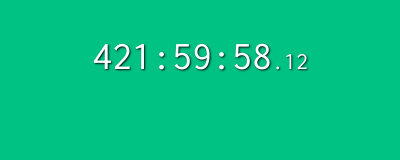
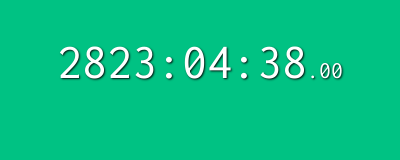
Before and after one commit to denzeltimajo/doomsday_clock, an Electron app: page index.html in a window 400 px wide. Drawn offline with Linux system fonts and the light colour scheme.

Commit message:
Implemented timer functionality

```diff
--- a/assets/css/main.css
+++ b/assets/css/main.css
@@ -8,7 +8,7 @@
 
 #timer {
     font-family: 'Inconsolata', 'IBM Plex Mono', 'Titillium Web', sans-serif;
-    font-size: 10vw;
+    font-size: 12.5vw;
     text-shadow: 0.25vw 0.25vw 2px rgba(0,0,0,.9);
     color: #fff;
 }
--- a/index.html
+++ b/index.html
@@ -15,7 +15,7 @@
   <body>
       <section class="padder text-center">
             <div class="container">
-                <h1 id="timer">421:59:58<span class="mini-text">.12</span></h1>
+                <h1 id="timer"><span id="hour">421</span>:<span id="minute">59</span>:<span id="second">58</span><span class="mini-text">.<span id="millisecond">12</span></span></h1>
             </div>
         </section>
 
--- a/index.js
+++ b/index.js
@@ -75,8 +75,9 @@ const dateCycle = [
      {month: 'Jan', color: '#000000', date:12000 },
  ]
 
-const finalDate = 12000
-const startDate = 0
+const finalDate = new Date(2019, 11, 28)
+// const finalDate = 12000
+// const startDate = 0
 
 // let currentTimeAndDay = new Date()
 let currentTimeAndDay = 5000
@@ -87,8 +88,20 @@ let timer
 
 function update() {
 
+    let currentDate = new Date()
 
-    let targetDate
+    let timerDate = finalDate - currentDate
+    let ms = Math.floor(timerDate / 10) % 100
+    let sc = Math.floor(timerDate / 1000) % 60
+    let min = Math.floor(timerDate / 60000) % 60
+    let hr = Math.floor(timerDate / 3600000)
+
+    console.log(hr +":"+min.toString().padStart(2, "0")+":"+sc.toString().padStart(2, "0")+"."+ms.toString().padStart(2, "0"))
+
+    document.getElementById("hour").innerHTML = hr
+    document.getElementById("minute").innerHTML = min.toString().padStart(2, "0")
+    document.getElementById("second").innerHTML = sc.toString().padStart(2, "0")
+    document.getElementById("millisecond").innerHTML = ms.toString().padStart(2, "0")
 
     for(let i=1; i<dateCycle.length; i++){
         if(currentTimeAndDay < dateCycle[i].date){
```
